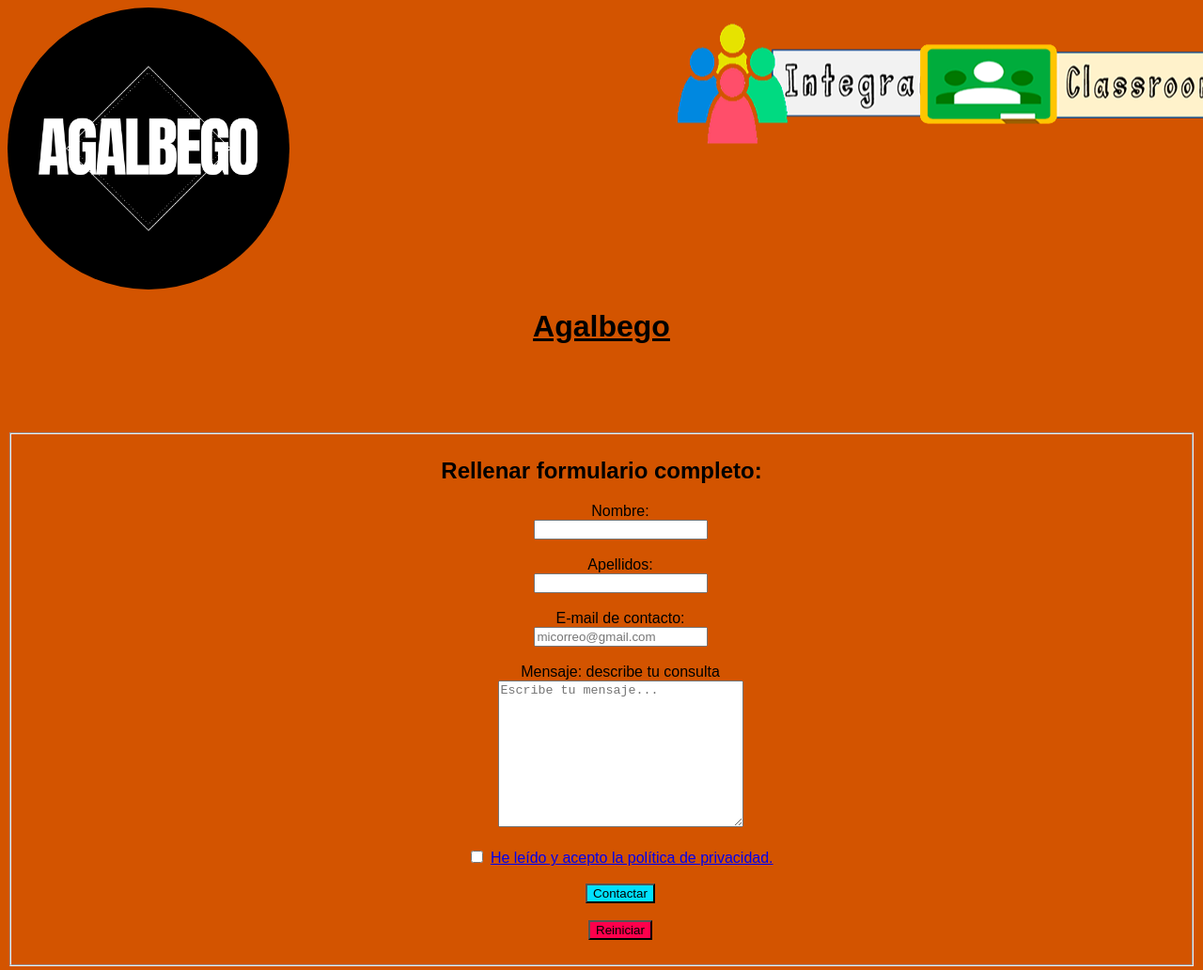
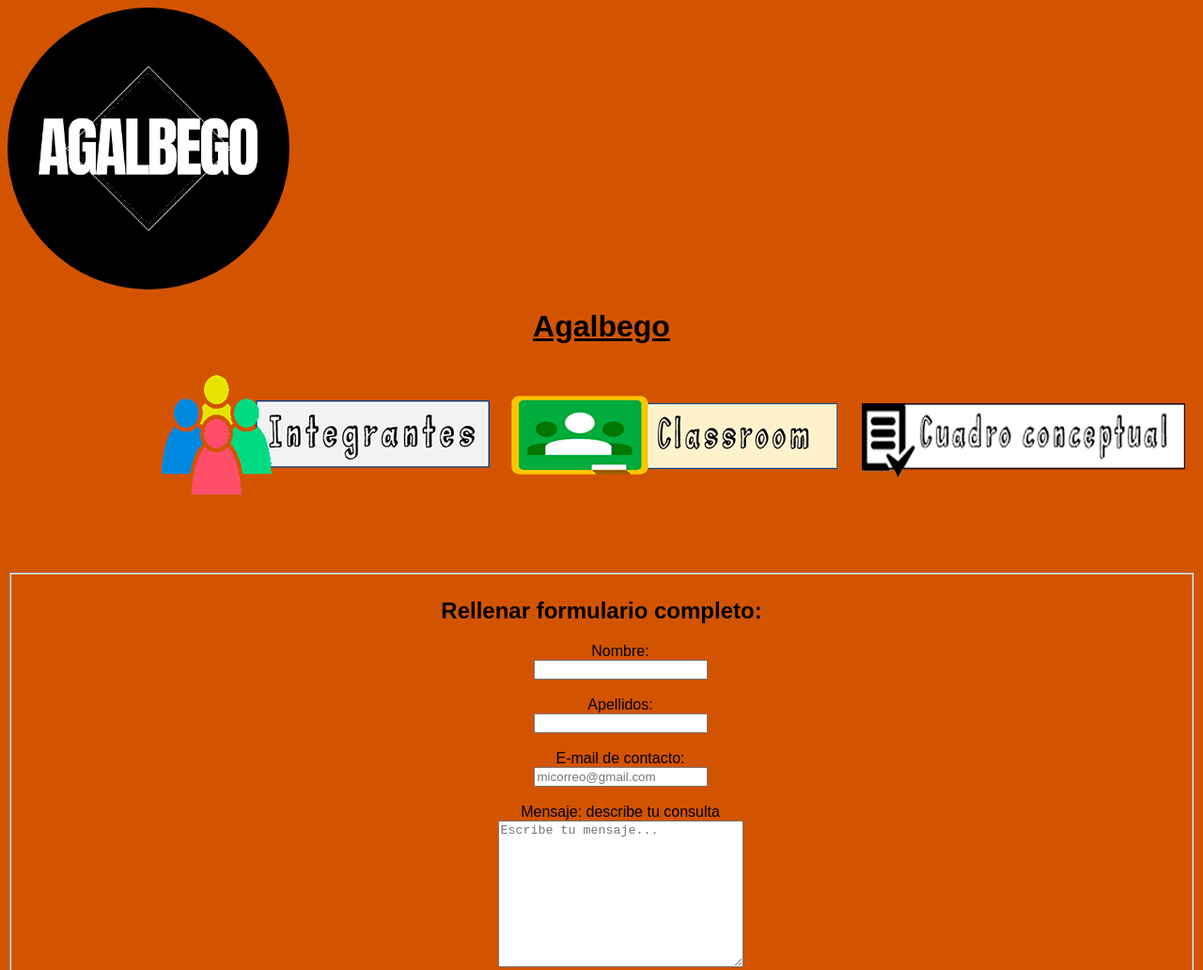
Before and after one commit to SrBenja/Agalbego, a plain HTML site: page index.html in a window 1280 px wide. Shown: the top 1032 px of the page at 94% size. Drawn offline with Linux system fonts and the light colour scheme.

Commit message:
Add files via upload

```diff
--- a/index.html
+++ b/index.html
@@ -16,22 +16,23 @@
 	}
 </style>
 
+</head>
+<body bgcolor="#D35400">
+
   <div class="contenedor">
 
-  <br><a href="integrantes.html">
-    <img id ="foto" src="img/personitas.png" title="Botón de integrantes" alt="botón de integrantes"/></a>
-  </div>
- <div class="contenedor2">
-   <br> <a href="https://classroom.google.com/c/NTk3NDg2ODM3OTEy">
-      <img id ="foto2" src="img/classroom.png" title="Botón de Classroom" alt="botón de classroom"></a>
-  </div>
-  <div class="contenedor2">
-      <br> <a href="https://classroom.google.com/c/NTk3NDg2ODM3OTEy">
-         <img id ="foto2" src="img/classroom.png" title="Botón de Classroom" alt="botón de classroom"></a>
+  <a href="integrantes.html">
+    <img class="foto" src="img/personitas.png" title="Botón de integrantes" alt="botón de integrantes"/></a>
+
+    <a href="https://classroom.google.com/c/NTk3NDg2ODM3OTEy">
+      <img  class="foto" src="img/classroom.png" title="Botón de Classroom" alt="botón de classroom"></a>
+
+ <a href="cuadro conceptual.html">
+      <img  class="foto" src="img/cuadroconceptual.png" title="Botón de cuadro conceptual" alt="botón de cuadro conceptual"></a>
+
      </div>
 
-</head>
-<body bgcolor="#D35400"><br><br><center>
+<br><br><center>
     <br><br><form action="mailto:benjaminjacob342@gmail.com" method="post" enctype="text/plain">
     <fieldset>
          <h2>Rellenar formulario completo:</h2>
--- a/style.css
+++ b/style.css
@@ -89,43 +89,19 @@
 .pushable:focus:not(:focus-visible) {
   outline: none;
 }
-.contenedor{
-  margin: 0;
-  position: absolute;
-  top: 100%;
-  left: 63%;
-  transform: translate(-50%, -50%);
 
-}
-
-.contenedor2{
-  margin: 0;
-  position: absolute;
-  top: 75%;
-  left: 63%;
-  transform: translate(-50%, -50%);
-
-}
-
-.contenedor3{
-  margin: 0;
-  position: absolute;
-  top: 75%;
-  left: 39.5%;
-  transform: translate(-50%, -50%);
-
-}
-
-.contenedor4{
-  margin: 0;
-  position: absolute;
-  top: 100%;
-  left: 39.5%;
-  transform: translate(-50%, -50%);
-
-}
 .circular--square {
   border-radius: 50%;
  width: 300px;
   height: 300px;
 }
+
+
+.contenedor {
+display: flex;
+justify-content: center;
+}
+
+.imagen {
+margin: 0 10px;
+}
--- a/style2.css
+++ b/style2.css
@@ -1,18 +1,12 @@
-.contenedor{
-  margin: 0;
-  position: absolute;
-  top: 10%;
-  left: 70%;
-  transform: translate(-50%, -50%);
+.contenedor {
+display: flex;
+justify-content: right;
+align-items: flex-end;
 }
 
-.contenedor2{
-    margin: 0;
-    position: absolute;
-    top: 10%;
-    left: 90%;
-    transform: translate(-50%, -50%);
-  }
+.foto {
+margin: 10px;
+}
 
 .circular--square {
   border-radius: 50%;
```
Also changed, not shown: cuadro conceptual.html (added, +42 -0 lines), integrantes.html (+8 -11 lines), img/cc.png (added), img/cuadroconceptual.png (added), img/equipo.png (added).
